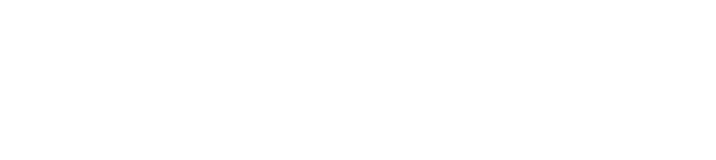
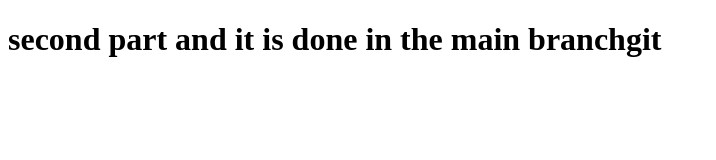
Before and after one commit to Gihozo23/git_exercise_copy, a plain HTML site: page services.html in a window 1280 px wide. Shown: the whole page, without its empty margins (0-716 px from the left). Drawn offline with Linux system fonts and the light colour scheme.

Commit message:
Add new changes to service.html on main branch

```diff
--- a/services.html
+++ b/services.html
@@ -7,6 +7,6 @@
     <title>Service center</title>
 </head>
 <body>
-
+    <h1> second part and it is done in the main branchgit </h1>
 </body>
 </html>
```
